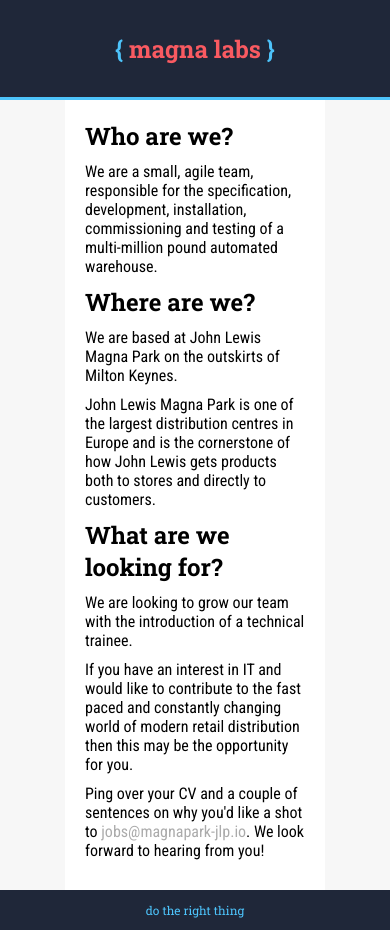
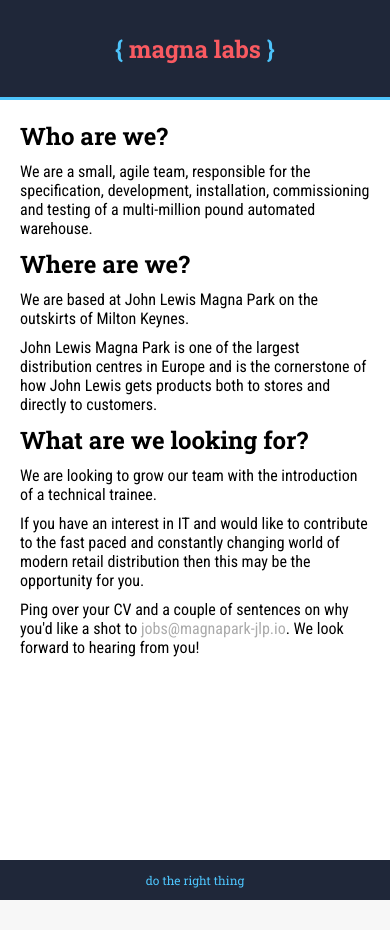
Before and after one commit to MagnaDev/jobs, a Jekyll site: the page built from index.md, in a window 390 px wide. Built offline with Jekyll 4.4.1, drawn with Linux system fonts in a browser that asks for light colours; after the commit the page ends 900 px from its top, so only the background shows below that.

Commit message:
Use full width on devices under 768px.

```diff
--- a/_sass/magnalabs/layout/_site-wrapper.scss
+++ b/_sass/magnalabs/layout/_site-wrapper.scss
@@ -8,3 +8,13 @@
   grid-template-rows: $header-height 1fr $footer-height;
   min-height: 100vh;
 }
+
+@media screen and (max-width: 768px) {
+  .site-wrapper {
+    grid-template-areas:
+      "site-header"
+      "site-content"
+      "site-footer";
+    grid-template-columns: 100%;
+  }
+}
```
